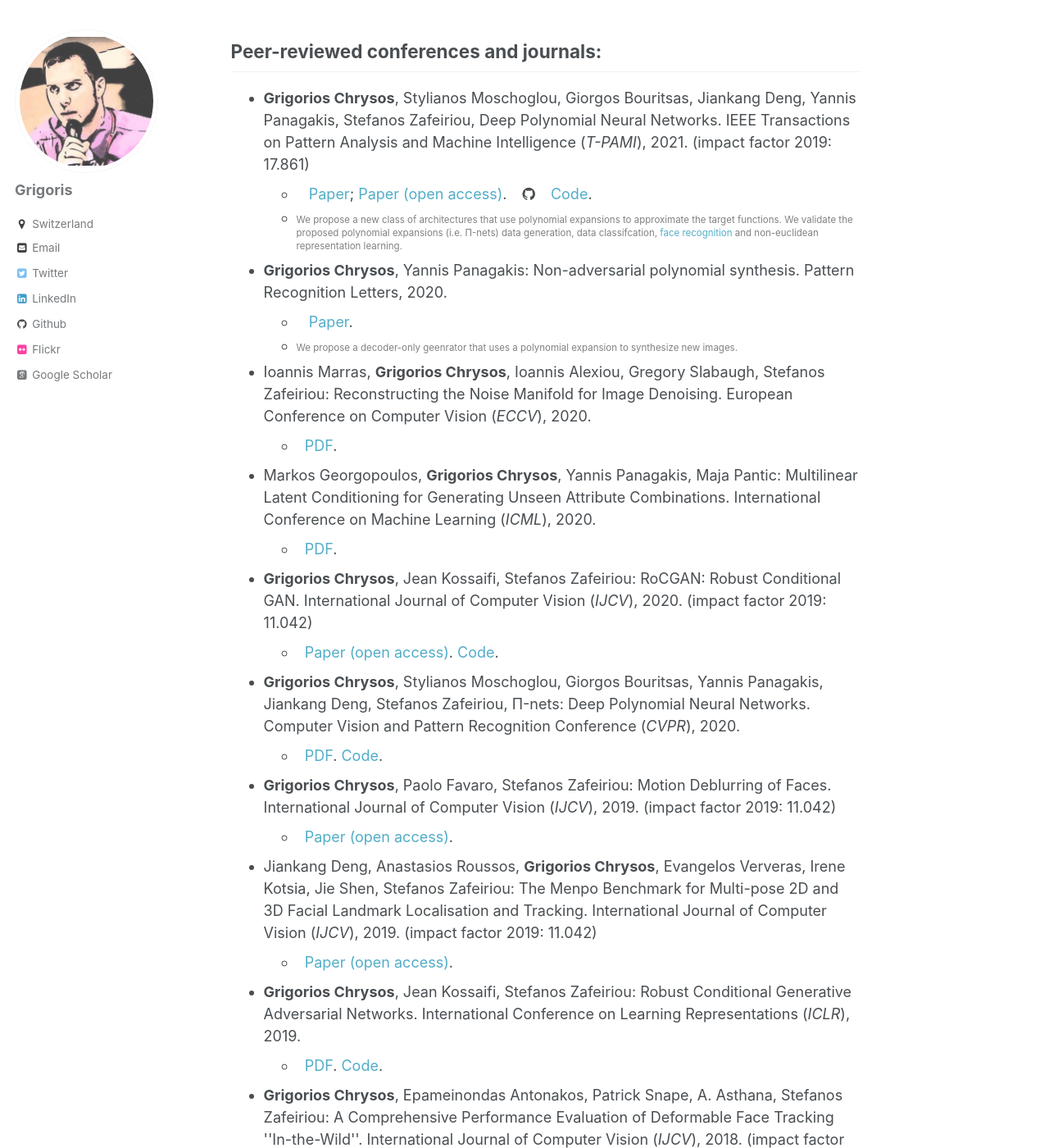
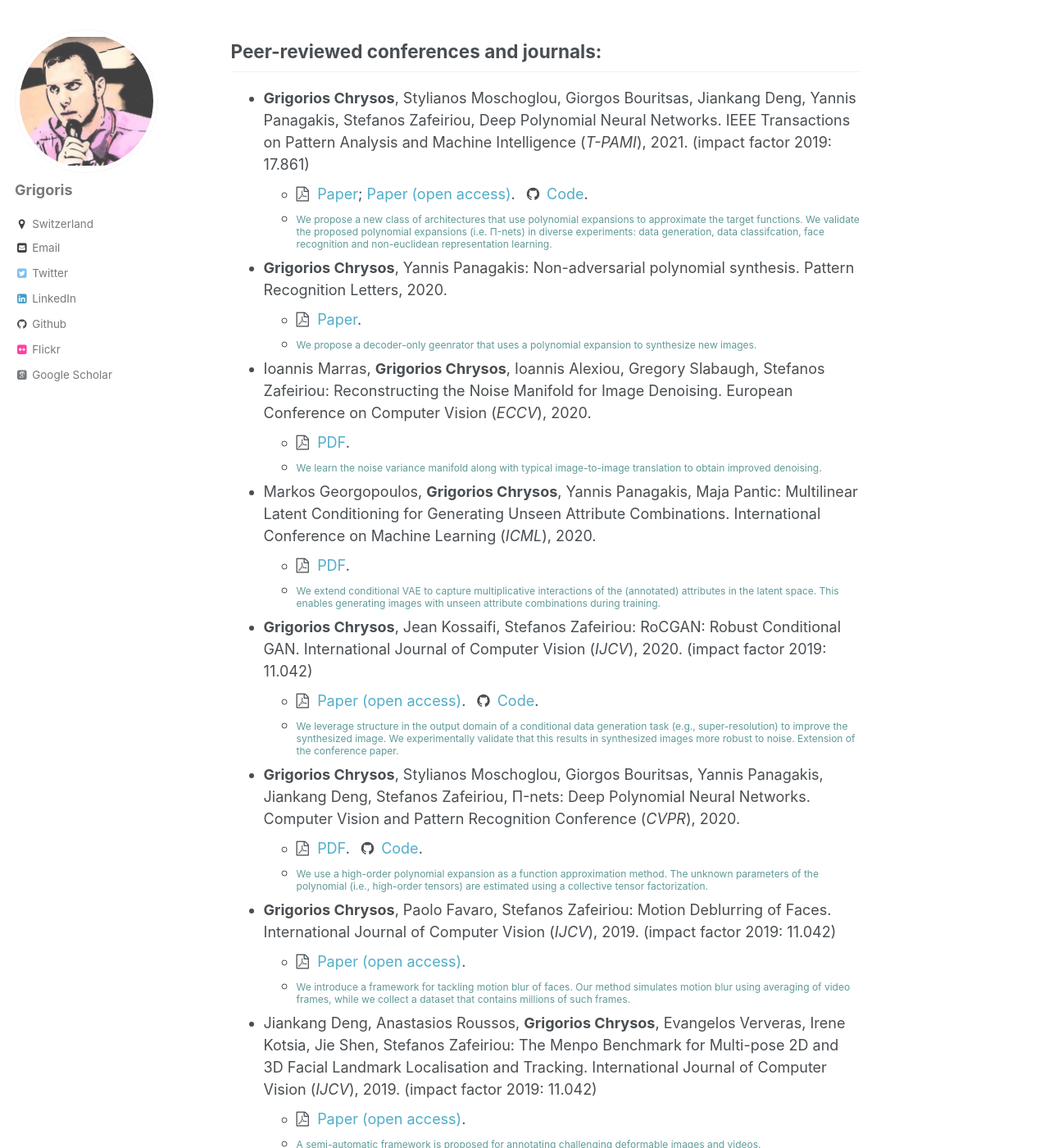
Before and after one commit to grigorisg9gr/grigorisg9gr.github.io, a Jekyll site: the page built from _publications/index.html, in a window 1280 px wide and 1400 px high, scrolled down 211 px. Shown: the whole window at 82% size. Built offline with Jekyll 4.4.1, drawn with Linux system fonts in a browser that asks for light colours; some web fonts are replaced; some of the changed text lies outside the part shown.

Commit message:
Improvement in the publications.

```diff
--- a/_publications/index.html
+++ b/_publications/index.html
@@ -10,86 +10,121 @@
 <ul>
 <li><strong>Grigorios Chrysos</strong>, Stylianos Moschoglou, Giorgos Bouritsas, Jiankang Deng, Yannis Panagakis, Stefanos Zafeiriou, Deep Polynomial Neural Networks. IEEE Transactions on Pattern Analysis and Machine Intelligence (<em>T-PAMI</em>), 2021. (impact factor 2019: 17.861)
     <ul>
-    <li><i class="fas fa-file-pdf"></i> &nbsp;&nbsp; <a href="https://ieeexplore.ieee.org/document/9353253">Paper</a>; <a href="https://arxiv.org/abs/2006.13026">Paper (open access)</a>. &nbsp;&nbsp;<i class="fa fa-fw fa-github" aria-hidden="true"></i>&nbsp;&nbsp; <a href="https://github.com/grigorisg9gr/polynomial_nets">Code</a>.</li>
-    <li style="line-height: 13px;"><span style="color: #808080; font-size: 11.5px;">We propose a new class of architectures that use polynomial expansions to approximate the target functions. We validate the proposed polynomial expansions (i.e. &Pi;-nets) data generation, data classifcation, <a>face recognition</a> and non-euclidean representation learning.</span></li>
+    <li><i class="fa fa-file-pdf-o" aria-hidden="true"></i> &nbsp;<a href="https://ieeexplore.ieee.org/document/9353253">Paper</a>; <a href="https://arxiv.org/abs/2006.13026">Paper (open access)</a>. &nbsp;<i class="fa fa-fw fa-github" aria-hidden="true"></i>&nbsp;<a href="https://github.com/grigorisg9gr/polynomial_nets">Code</a>.</li>
+    <li style="line-height: 13px;"><span style="color: #609999; font-size: 12px;">We propose a new class of architectures that use polynomial expansions to approximate the target functions. We validate the proposed polynomial expansions (i.e. &Pi;-nets) in diverse experiments: data generation, data classifcation, face recognition and non-euclidean representation learning. </span></li>
     </ul>
 </li>
 <li><strong>Grigorios Chrysos</strong>, Yannis Panagakis: Non-adversarial polynomial synthesis. Pattern Recognition Letters, 2020.
     <ul>
-    <li><i class="fas fa-file-pdf"></i> &nbsp;&nbsp; <a href="https://www.sciencedirect.com/science/article/abs/pii/S0167865520304116">Paper</a>.</li>
-    <li style="line-height: 13px;"><span style="color: #808080; font-size: 11.5px;">We propose a decoder-only geenrator that uses a polynomial expansion to synthesize new images. </span></li>
+    <li><i class="fa fa-file-pdf-o" aria-hidden="true"></i> &nbsp;<a href="https://www.sciencedirect.com/science/article/abs/pii/S0167865520304116">Paper</a>.</li>
+    <li style="line-height: 13px;"><span style="color: #609999; font-size: 12px;">We propose a decoder-only geenrator that uses a polynomial expansion to synthesize new images. </span></li>
     </ul>
 </li>
 <li>Ioannis Marras, <strong>Grigorios Chrysos</strong>, Ioannis Alexiou, Gregory Slabaugh, Stefanos Zafeiriou: Reconstructing the Noise Manifold for Image Denoising. European Conference on Computer Vision (<em>ECCV</em>), 2020.
     <ul>
-    <li><i class="fas fa-file-pdf"></i> &nbsp;&nbsp;<a href="https://www.ecva.net/papers/eccv_2020/papers_ECCV/papers/123540596.pdf">PDF</a>.</li>
+    <li><i class="fa fa-file-pdf-o" aria-hidden="true"></i> &nbsp;<a href="https://www.ecva.net/papers/eccv_2020/papers_ECCV/papers/123540596.pdf">PDF</a>.</li>
+    <li style="line-height: 13px;"><span style="color: #609999; font-size: 12px;">We learn the noise variance manifold along with typical image-to-image translation to obtain improved denoising. </span></li>
     </ul>
 </li>
 <li>Markos Georgopoulos, <strong>Grigorios Chrysos</strong>, Yannis Panagakis, Maja Pantic: Multilinear Latent Conditioning for Generating Unseen Attribute Combinations. International Conference on Machine Learning (<em>ICML</em>), 2020.
     <ul>
-    <li><i class="fas fa-file-pdf"></i> &nbsp;&nbsp;<a href="http://proceedings.mlr.press/v119/georgopoulos20a/georgopoulos20a.pdf">PDF</a>.</li>
+    <li><i class="fa fa-file-pdf-o" aria-hidden="true"></i> &nbsp;<a href="http://proceedings.mlr.press/v119/georgopoulos20a/georgopoulos20a.pdf">PDF</a>.</li>
+    <li style="line-height: 13px;"><span style="color: #609999; font-size: 12px;">We extend conditional VAE to capture multiplicative interactions of the (annotated) attributes in the latent space. This enables generating images with unseen attribute combinations during training. </span></li>
     </ul>
 </li>
 <li><strong>Grigorios Chrysos</strong>, Jean Kossaifi, Stefanos Zafeiriou: RoCGAN: Robust Conditional GAN. International Journal of Computer Vision (<em>IJCV</em>), 2020. (impact factor 2019: 11.042)
     <ul>
-    <li><i class="fas fa-file-pdf"></i> &nbsp;&nbsp;<a href="https://link.springer.com/article/10.1007/s11263-020-01348-5">Paper (open access)</a>. <a href="https://github.com/grigorisg9gr/rocgan">Code</a>.</li>
+    <li><i class="fa fa-file-pdf-o" aria-hidden="true"></i> &nbsp;<a href="https://link.springer.com/article/10.1007/s11263-020-01348-5">Paper (open access)</a>. &nbsp;<i class="fa fa-fw fa-github" aria-hidden="true"></i>&nbsp;<a href="https://github.com/grigorisg9gr/rocgan">Code</a>.</li>
+    <li style="line-height: 13px;"><span style="color: #609999; font-size: 12px;">We leverage structure in the output domain of a conditional data generation task (e.g., super-resolution) to improve the synthesized image. We experimentally validate that this results in synthesized images more robust to noise. Extension of the conference paper. </span></li>
     </ul>
 </li>
 <li><strong>Grigorios Chrysos</strong>, Stylianos Moschoglou, Giorgos Bouritsas, Yannis Panagakis, Jiankang Deng, Stefanos Zafeiriou, &Pi;-nets: Deep Polynomial Neural Networks. Computer Vision and Pattern Recognition Conference (<em>CVPR</em>), 2020.
     <ul>
-    <li><i class="fas fa-file-pdf"></i> &nbsp;&nbsp;<a href="https://openaccess.thecvf.com/content_CVPR_2020/papers/Chrysos_P-nets_Deep_Polynomial_Neural_Networks_CVPR_2020_paper.pdf">PDF</a>. <a href="https://github.com/grigorisg9gr/polynomial_nets">Code</a>.</li>
+    <li><i class="fa fa-file-pdf-o" aria-hidden="true"></i> &nbsp;<a href="https://openaccess.thecvf.com/content_CVPR_2020/papers/Chrysos_P-nets_Deep_Polynomial_Neural_Networks_CVPR_2020_paper.pdf">PDF</a>. &nbsp;<i class="fa fa-fw fa-github" aria-hidden="true"></i>&nbsp;<a href="https://github.com/grigorisg9gr/polynomial_nets">Code</a>.</li>
+    <li style="line-height: 13px;"><span style="color: #609999; font-size: 12px;">We use a high-order polynomial expansion as a function approximation method. The unknown parameters of the polynomial (i.e., high-order tensors) are estimated using a collective tensor factorization. </span></li>
     </ul>
 </li>
 <li><strong>Grigorios Chrysos</strong>, Paolo Favaro, Stefanos Zafeiriou: Motion Deblurring of Faces. International Journal of Computer Vision (<em>IJCV</em>), 2019. (impact factor 2019: 11.042)
     <ul>
-    <li><i class="fas fa-file-pdf"></i> &nbsp;&nbsp;<a href="https://link.springer.com/article/10.1007/s11263-018-1138-7">Paper (open access)</a>.</li>
+    <li><i class="fa fa-file-pdf-o" aria-hidden="true"></i> &nbsp;<a href="https://link.springer.com/article/10.1007/s11263-018-1138-7">Paper (open access)</a>.</li>
+    <li style="line-height: 13px;"><span style="color: #609999; font-size: 12px;">We introduce a framework for tackling motion blur of faces. Our method simulates motion blur using averaging of video frames, while we collect a dataset that contains millions of such frames. </span></li>
     </ul>
 </li>
 <li>Jiankang Deng, Anastasios Roussos, <strong>Grigorios Chrysos</strong>, Evangelos Ververas, Irene Kotsia, Jie Shen, Stefanos Zafeiriou: The Menpo Benchmark for Multi-pose 2D and 3D Facial Landmark Localisation and Tracking. International Journal of Computer Vision (<em>IJCV</em>), 2019. (impact factor 2019: 11.042)
     <ul>
-    <li><i class="fas fa-file-pdf"></i> &nbsp;&nbsp;<a href="https://link.springer.com/article/10.1007/s11263-018-1134-y">Paper (open access)</a>.</li>
+    <li><i class="fa fa-file-pdf-o" aria-hidden="true"></i> &nbsp;<a href="https://link.springer.com/article/10.1007/s11263-018-1134-y">Paper (open access)</a>.</li>
+    <li style="line-height: 13px;"><span style="color: #609999; font-size: 12px;">A semi-automatic framework is proposed for annotating challenging deformable images and videos.</span></li>
     </ul>
 </li>
 <li><strong>Grigorios Chrysos</strong>, Jean Kossaifi, Stefanos Zafeiriou: Robust Conditional Generative Adversarial Networks. International Conference on Learning Representations (<em>ICLR</em>), 2019.
     <ul>
-    <li><i class="fas fa-file-pdf"></i> &nbsp;&nbsp;<a href="https://arxiv.org/pdf/1805.08657.pdf">PDF</a>. <a href="https://github.com/grigorisg9gr/rocgan">Code</a>.</li>
+    <li><i class="fa fa-file-pdf-o" aria-hidden="true"></i> &nbsp;<a href="https://arxiv.org/pdf/1805.08657.pdf">PDF</a>. <i class="fa fa-fw fa-github" aria-hidden="true"></i>&nbsp;<a href="https://github.com/grigorisg9gr/rocgan">Code</a>.</li>
+    <li style="line-height: 13px;"><span style="color: #609999; font-size: 12px;">The topic of conditional data generation task (e.g., super-resolution) is the focus of this work. We introduce a new pathway in the encoder-decoder generator to improve the synthesized image.</span></li>
     </ul>
 </li>
 <li><strong>Grigorios Chrysos</strong>, Epameinondas Antonakos, Patrick Snape, A. Asthana, Stefanos Zafeiriou: A Comprehensive Performance Evaluation of Deformable Face Tracking ''In-the-Wild''. International Journal of Computer Vision (<em>IJCV</em>), 2018. (impact factor 2019: 11.042)
     <ul>
-    <li><i class="fas fa-file-pdf"></i> &nbsp;&nbsp;<a href="https://link.springer.com/article/10.1007/s11263-017-0999-5">Paper (open access)</a>. <a href="https://github.com/grigorisg9gr/robust_deformable_face_tracking">Code</a>.</li>
+    <li><i class="fa fa-file-pdf-o" aria-hidden="true"></i> &nbsp;<a href="https://link.springer.com/article/10.1007/s11263-017-0999-5">Paper (open access)</a>. &nbsp;<i class="fa fa-fw fa-github" aria-hidden="true"></i>&nbsp;<a href="https://github.com/grigorisg9gr/robust_deformable_face_tracking">Code</a>.</li>
+    <li style="line-height: 13px;"><span style="color: #609999; font-size: 12px;">We conduct a large-scale study of deformable face tracking `in-the-wild', i.e., with videos captured in unrestricted conditions. </span></li>
     </ul>
 </li>
 <li><strong>Grigorios Chrysos</strong>, Stefanos Zafeiriou, Epameinondas Antonakos: IPST: Incremental Pictorial Structures for model-free Tracking of deformable objects. IEEE Transactions on Image Processing (<em>TIP</em>), 2018. (impact factor 2019: 9.34)
     <ul>
-    <li><i class="fas fa-file-pdf"></i> &nbsp;&nbsp;<a href="https://ieeexplore.ieee.org/document/8316962">Paper</a>.</li>
+    <li><i class="fa fa-file-pdf-o" aria-hidden="true"></i> &nbsp;<a href="https://ieeexplore.ieee.org/document/8316962">Paper</a>.</li>
+    <li style="line-height: 13px;"><span style="color: #609999; font-size: 12px;">We introduce incremental pictorial structures for tracking deformable (part-based) objects, e.g., human body parts or fiducial points in the face.</span></li>
     </ul>
 </li>
 <li><strong>Grigorios Chrysos</strong>, Stefanos Zafeiriou: PD2T: Person-specific Detection, Deformable Tracking. IEEE Transactions on Pattern Analysis and Machine Intelligence (<em>T-PAMI</em>), 2017. (impact factor 2019: 17.861)
     <ul>
-    <li><i class="fas fa-file-pdf"></i> &nbsp;&nbsp;<a href="https://ieeexplore.ieee.org/abstract/document/8094942">Paper</a>.</li>
+    <li><i class="fa fa-file-pdf-o" aria-hidden="true"></i> &nbsp;<a href="https://ieeexplore.ieee.org/abstract/document/8094942">Paper</a>.</li>
+    <li style="line-height: 13px;"><span style="color: #609999; font-size: 12px;"> We propose a framework for extracting object-specific statistics for tracking a (deformable) object.</span></li>
     </ul>
 </li>
 <li>Siddhartha Chandra<em>, <strong>Grigorios Chrysos</strong></em>, Iasonas Kokkinos: Surface Based Object Detection in RGBD Images. British Machine Vision Conference (<em>BMVC</em>), 2015.
     <ul>
-    <li><i class="fas fa-file-pdf"></i> &nbsp;&nbsp;<a href="https://hal.inria.fr/hal-01263930/document">PDF</a>. Oral, acceptance rate: 7%.</li>
+    <li><i class="fa fa-file-pdf-o" aria-hidden="true"></i> &nbsp;<a href="https://hal.inria.fr/hal-01263930/document">PDF</a>. Oral, acceptance rate: 7%.</li>
+    <li style="line-height: 13px;"><span style="color: #609999; font-size: 12px;">We extend standard object detection pipelines by leveraging depth information and introducing viewpoint based mixture components.</span></li>
     </ul>
 </li>
 </ul>
 
 
-</ul>
 <h2 id="workshop-papers-">Workshop papers:</h2>
 <ul>
-<li><strong>Grigorios Chrysos</strong>, Jean Kossaifi, Zhiding Yu, Anima Anandkumar: Unsupervised Controllable Generation with Self-Training, International Conference on Machine Learning Workshops (ICMLW), 2020. <a href="https://arxiv.org/pdf/2007.09250.pdf">PDF</a>.</li>
-
-<li>Stefanos Zafeiriou*<em>,  <strong>Grigorios Chrysos</strong>*</em>, Anastasios Roussos*, Evangelos Ververas, J. Deng, George Trigeorgis: The 3D Menpo Facial Landmark Tracking Challenge. International Conference on Computer Vision Workshops (ICCVW), 2017. <a href="https://openaccess.thecvf.com/content_ICCV_2017_workshops/papers/w36/Zafeiriou_The_3D_Menpo_ICCV_2017_paper.pdf">PDF</a>.</li>
-
-<li><strong>Grigorios Chrysos</strong>, Stefanos Zafeiriou: Deep Face Deblurring. Computer Vision and Pattern Recognition Conference Workshops (CVPRW), 2017.  <a href="https://openaccess.thecvf.com/content_cvpr_2017_workshops/w33/papers/Chrysos_Deep_Face_Deblurring_CVPR_2017_paper.pdf">PDF</a>.</li>
-
-<li>Stefanos Zafeiriou, George Trigeorgis, <strong>Grigorios Chrysos</strong>, J. Deng, Jie Shen: The Menpo Facial Landmark Localisation Challenge. Computer Vision and Pattern Recognition Conference Workshops (CVPRW), 2017. <a href="https://openaccess.thecvf.com/content_cvpr_2017_workshops/w33/papers/Zafeiriou_The_Menpo_Facial_CVPR_2017_paper.pdf">PDF</a>.</li>
-
-<li>Jie Shen, Stefanos Zafeiriou, <strong>Grigorios Chrysos</strong>, Jean Kossaifi, Georgios Tzimiropoulos, Maja Pantic: The First Facial Landmark Tracking in-the-Wild Challenge: Benchmark and Results. International Conference on Computer Vision Workshops (ICCVW), 2015. <a href="https://openaccess.thecvf.com/content_iccv_2015_workshops/w25/papers/Shen_The_First_Facial_ICCV_2015_paper.pdf">PDF</a>.</li>
-
-<li><strong>Grigorios Chrysos</strong>, Epameinondas Antonakos, Stefanos Zafeiriou, Patrick Snape: Offline Deformable Face Tracking in Arbitrary Videos. International Conference on Computer Vision Workshops (ICCVW), 2015. <a href="https://openaccess.thecvf.com/content_iccv_2015_workshops/w25/papers/Chrysos_Offline_Deformable_Face_ICCV_2015_paper.pdf">PDF</a>.</li>
+<li><strong>Grigorios Chrysos</strong>, Jean Kossaifi, Zhiding Yu, Anima Anandkumar: Unsupervised Controllable Generation with Self-Training, International Conference on Machine Learning Workshops (ICMLW), 2020.
+    <ul>
+    <li><a href="https://arxiv.org/pdf/2007.09250.pdf">PDF</a>.</li>
+    <li style="line-height: 13px;"><span style="color: #609999; font-size: 12px;">We modify the GAN architecture to achieve interpretable generation without using any supervision. </span></li>
+    </ul>
+</li>
+<li>Stefanos Zafeiriou*<em>, <strong>Grigorios Chrysos</strong>*</em>, Anastasios Roussos*, Evangelos Ververas, J. Deng, George Trigeorgis: The 3D Menpo Facial Landmark Tracking Challenge. International Conference on Computer Vision Workshops (ICCVW), 2017.
+    <ul>
+    <li><a href="https://openaccess.thecvf.com/content_ICCV_2017_workshops/papers/w36/Zafeiriou_The_3D_Menpo_ICCV_2017_paper.pdf">PDF</a>.</li>
+    <li style="line-height: 13px;"><span style="color: #609999; font-size: 12px;">The first large-scale dataset with 3D annotations of facial landmarkrs is introduced.</span></li>
+    </ul>
+</li>
+<li><strong>Grigorios Chrysos</strong>, Stefanos Zafeiriou: Deep Face Deblurring. Computer Vision and Pattern Recognition Conference Workshops (CVPRW), 2017.
+    <ul>
+    <li><a href="https://openaccess.thecvf.com/content_cvpr_2017_workshops/w33/papers/Chrysos_Deep_Face_Deblurring_CVPR_2017_paper.pdf">PDF</a>.</li>
+    <li style="line-height: 13px;"><span style="color: #609999; font-size: 12px;">A method for face deblurring is proposed. The method utilizes weak supervision to guide the learning of the deep neural network. </span></li>
+    </ul>
+</li>
+<li>Stefanos Zafeiriou, George Trigeorgis, <strong>Grigorios Chrysos</strong>, J. Deng, Jie Shen: The Menpo Facial Landmark Localisation Challenge. Computer Vision and Pattern Recognition Conference Workshops (CVPRW), 2017.
+    <ul>
+    <li><a href="https://openaccess.thecvf.com/content_cvpr_2017_workshops/w33/papers/Zafeiriou_The_Menpo_Facial_CVPR_2017_paper.pdf">PDF</a>.</li>
+    <li style="line-height: 13px;"><span style="color: #609999; font-size: 12px;">The first large-scale dataset with annotations of facial landmarkrs in both (semi-)frontal and profile poses is introduced.</span></li>
+    </ul>
+</li>
+<li>Jie Shen, Stefanos Zafeiriou, <strong>Grigorios Chrysos</strong>, Jean Kossaifi, Georgios Tzimiropoulos, Maja Pantic: The First Facial Landmark Tracking in-the-Wild Challenge: Benchmark and Results. International Conference on Computer Vision Workshops (ICCVW), 2015.
+    <ul>
+    <li><a href="https://openaccess.thecvf.com/content_iccv_2015_workshops/w25/papers/Shen_The_First_Facial_ICCV_2015_paper.pdf">PDF</a>.</li>
+    <li style="line-height: 13px;"><span style="color: #609999; font-size: 12px;">The first large-scale dataset for facial landmark tracking is introduced.</span></li>
+    </ul>
+</li>
+<li><strong>Grigorios Chrysos</strong>, Epameinondas Antonakos, Stefanos Zafeiriou, Patrick Snape: Offline Deformable Face Tracking in Arbitrary Videos. International Conference on Computer Vision Workshops (ICCVW), 2015.
+    <ul>
+    <li><a href="https://openaccess.thecvf.com/content_iccv_2015_workshops/w25/papers/Chrysos_Offline_Deformable_Face_ICCV_2015_paper.pdf">PDF</a>.</li>
+    <li style="line-height: 13px;"><span style="color: #609999; font-size: 12px;">We propose a framework that can extract object-specific statistics and can be used for tracking long sequences of videos.</span></li>
+    </ul>
+</li>
 </ul>
```
